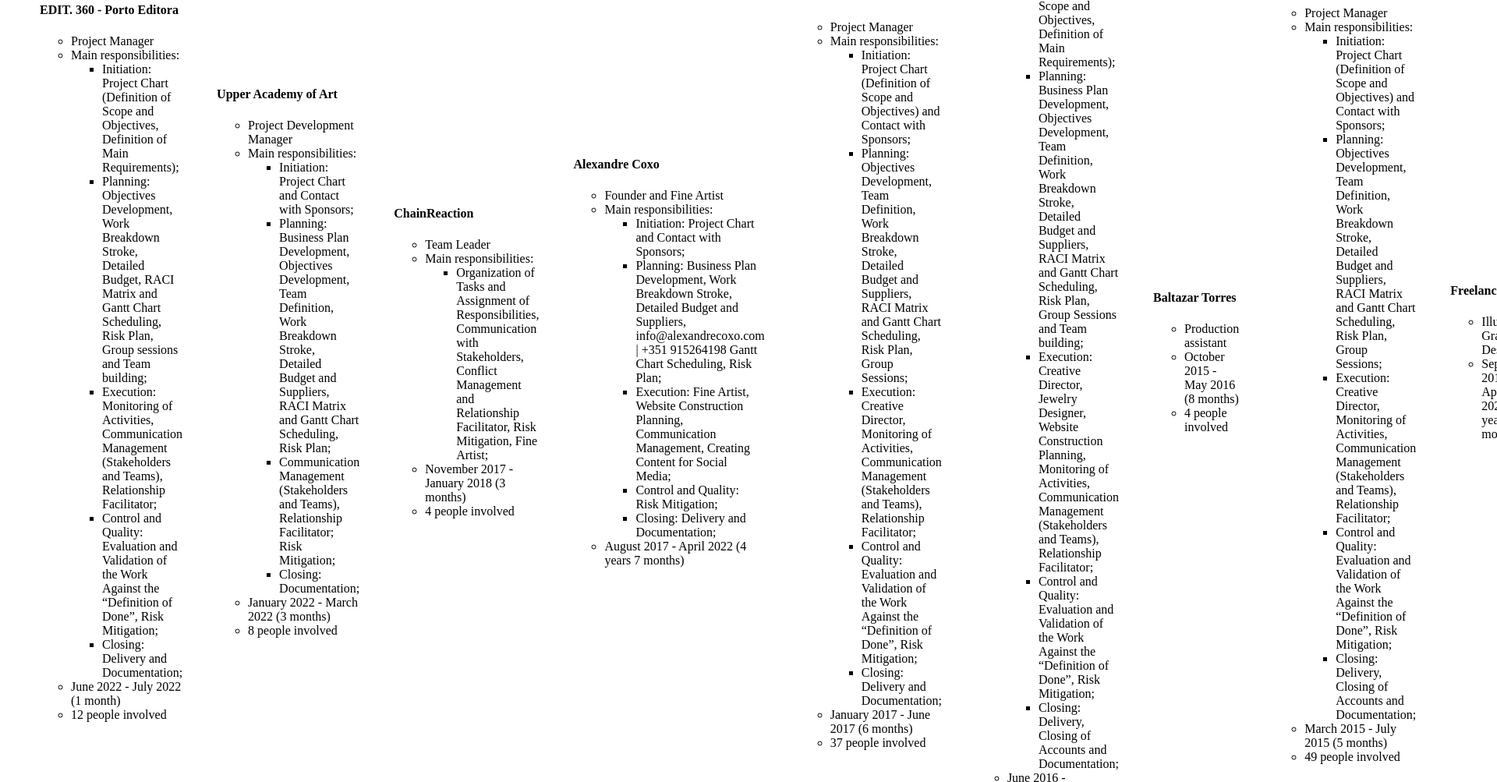
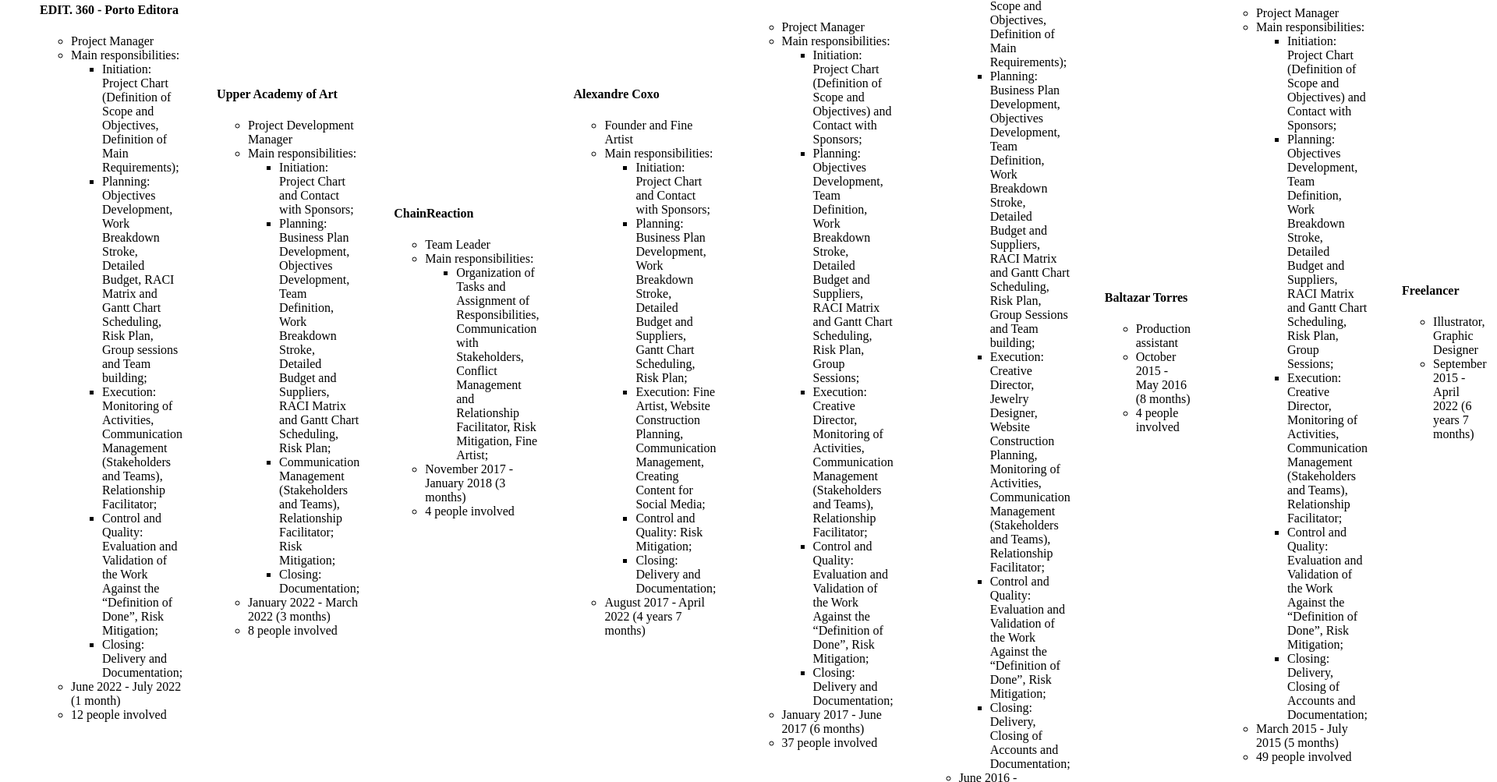
Before and after one commit to Alexandre1487/CV, a plain HTML site: page index.html in a window 1280 px wide. Shown: the part 1055-2058 px from the top of the page at 78% size, 1920 px wide, since content can reach past the window. Drawn offline with Linux system fonts and the light colour scheme.

Commit message:
Update index.html

```diff
--- a/index.html
+++ b/index.html
@@ -185,7 +185,6 @@
                 <li>Initiation: Project Chart and Contact with Sponsors;</li>
                 <li>Planning: Business Plan Development, Work
                   Breakdown Stroke, Detailed Budget and Suppliers,
-                  info@alexandrecoxo.com | +351 915264198
                   Gantt Chart Scheduling, Risk Plan;</li>
                 <li>Execution: Fine Artist, Website Construction
                   Planning, Communication Management, Creating
```
